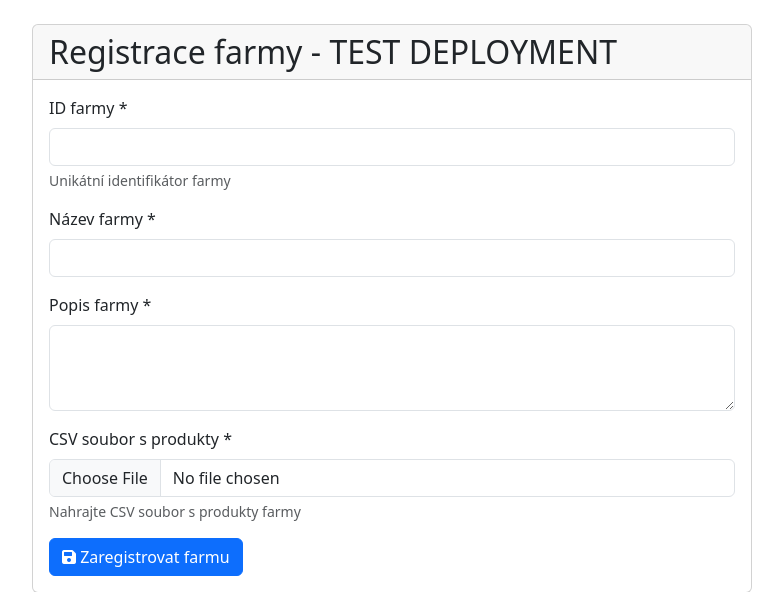
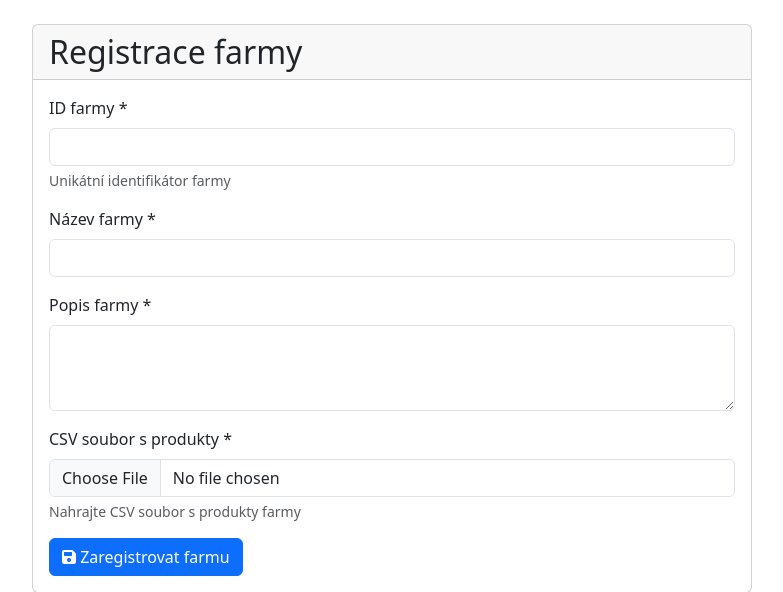
Before and after one commit to marekskocdopole/supplo.ai, a Flask app: page /farms/register in a window 1280 px wide. Shown: the part 56-648 px from the top of the page, without its empty margins (248-1031 px from the left). Run offline with Flask 3, Linux system fonts and the light colour scheme; the visitor is signed in with stand-in values (Sample User, id 1).

Commit message:
Odstraněn testovací text z nadpisu registrace farmy

```diff
--- a/app/templates/farms/register.html
+++ b/app/templates/farms/register.html
@@ -8,7 +8,7 @@
         <div class="col-md-8">
             <div class="card">
                 <div class="card-header">
-                    <h2 class="mb-0">Registrace farmy - TEST DEPLOYMENT</h2>
+                    <h2 class="mb-0">Registrace farmy</h2>
                 </div>
                 <div class="card-body">
                     {% with messages = get_flashed_messages(with_categories=true) %}
```
